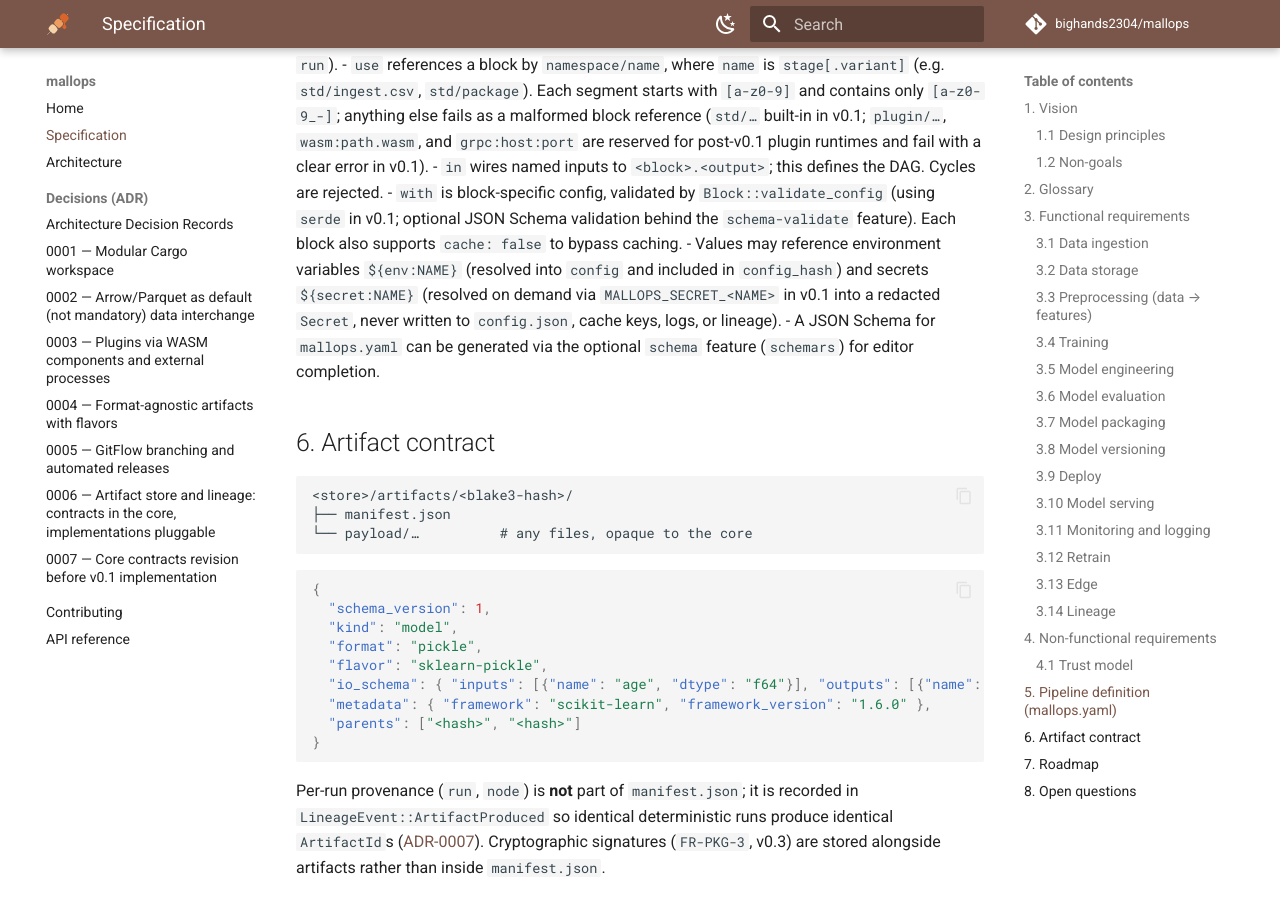
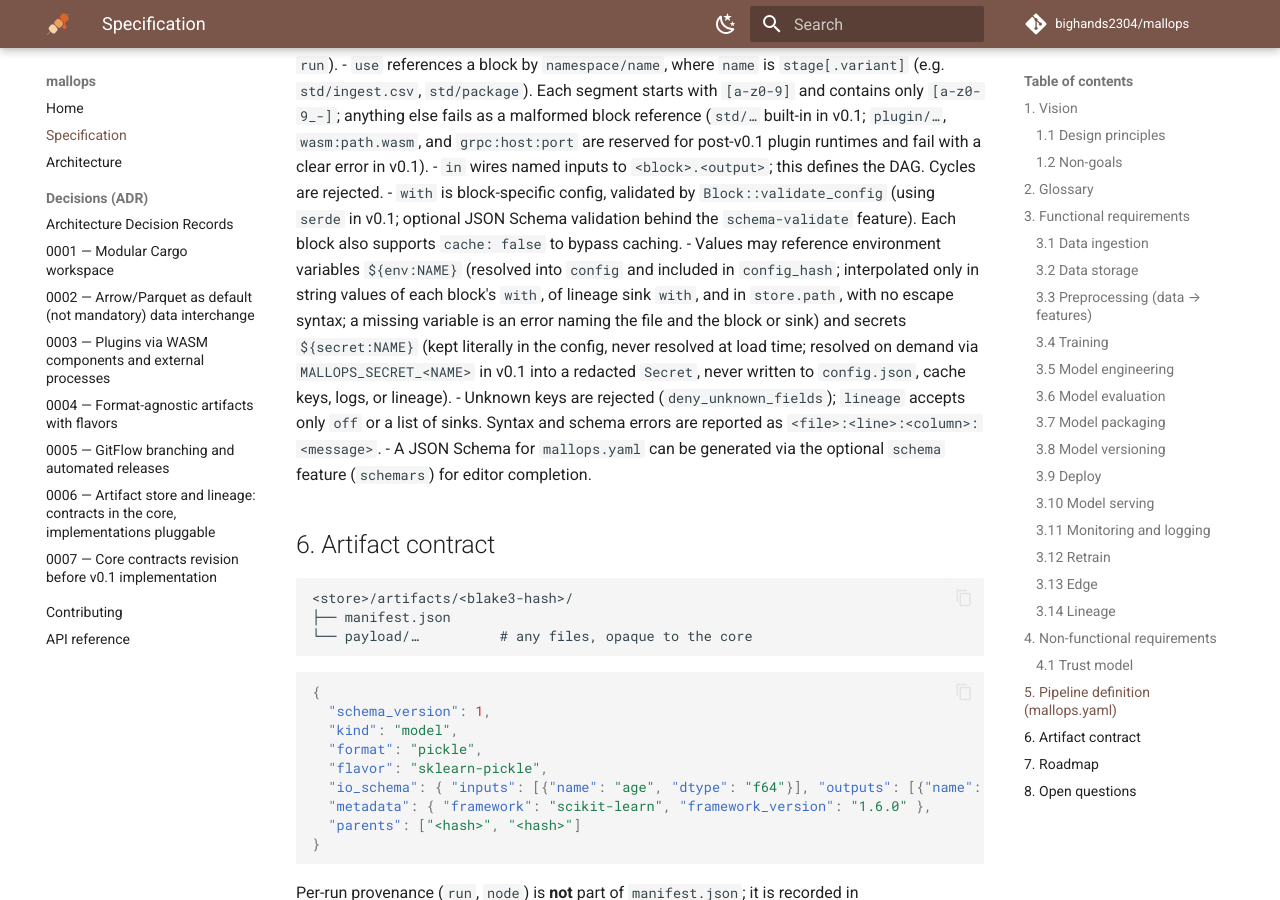
Before and after one commit to bighands2304/mallops, an MkDocs documentation site: the page built from docs/SPEC.md, in a window 1280 px wide and 900 px high, scrolled down 7997 px. Built offline with MkDocs 1.6.1 and Material for MkDocs 9.7.7, drawn with Linux system fonts in a browser that asks for light colours; comment, search, counter and statistics services are not loaded; the version menu is left out.

Commit message:
docs: align SPEC and ARCHITECTURE with config rules (#5)
Signed-off-by: bighands2304 <61188329+bighands2304@users.noreply.github.com>

```diff
--- a/docs/SPEC.md
+++ b/docs/SPEC.md
@@ -210,7 +210,8 @@ Rules:
 - `use` references a block by `namespace/name`, where `name` is `stage[.variant]` (e.g. `std/ingest.csv`, `std/package`). Each segment starts with `[a-z0-9]` and contains only `[a-z0-9_-]`; anything else fails as a malformed block reference (`std/…` built-in in v0.1; `plugin/…`, `wasm:path.wasm`, and `grpc:host:port` are reserved for post-v0.1 plugin runtimes and fail with a clear error in v0.1).
 - `in` wires named inputs to `<block>.<output>`; this defines the DAG. Cycles are rejected.
 - `with` is block-specific config, validated by `Block::validate_config` (using `serde` in v0.1; optional JSON Schema validation behind the `schema-validate` feature). Each block also supports `cache: false` to bypass caching.
-- Values may reference environment variables `${env:NAME}` (resolved into `config` and included in `config_hash`) and secrets `${secret:NAME}` (resolved on demand via `MALLOPS_SECRET_<NAME>` in v0.1 into a redacted `Secret`, never written to `config.json`, cache keys, logs, or lineage).
+- Values may reference environment variables `${env:NAME}` (resolved into `config` and included in `config_hash`; interpolated only in string values of each block's `with`, of lineage sink `with`, and in `store.path`, with no escape syntax; a missing variable is an error naming the file and the block or sink) and secrets `${secret:NAME}` (kept literally in the config, never resolved at load time; resolved on demand via `MALLOPS_SECRET_<NAME>` in v0.1 into a redacted `Secret`, never written to `config.json`, cache keys, logs, or lineage).
+- Unknown keys are rejected (`deny_unknown_fields`); `lineage` accepts only `off` or a list of sinks. Syntax and schema errors are reported as `<file>:<line>:<column>: <message>`.
 - A JSON Schema for `mallops.yaml` can be generated via the optional `schema` feature (`schemars`) for editor completion.
 
 ## 6. Artifact contract
```
Also changed, not shown: docs/ARCHITECTURE.md (+1 -1 lines).
